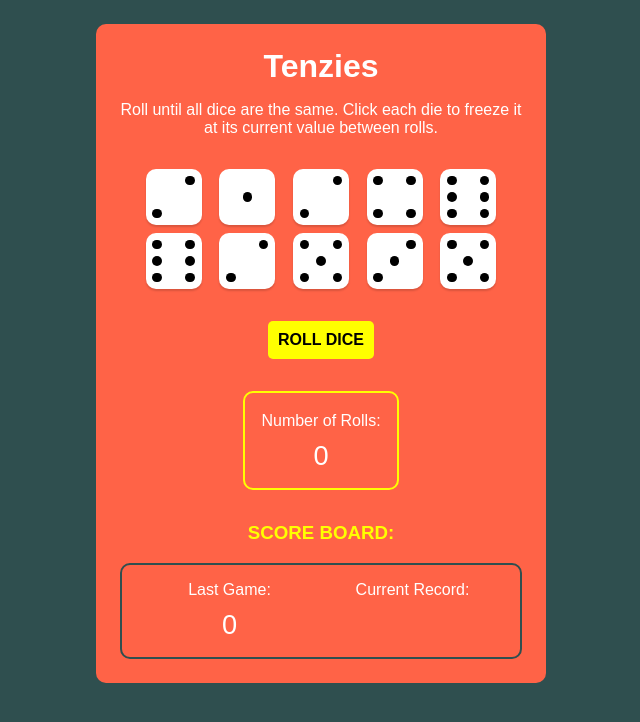
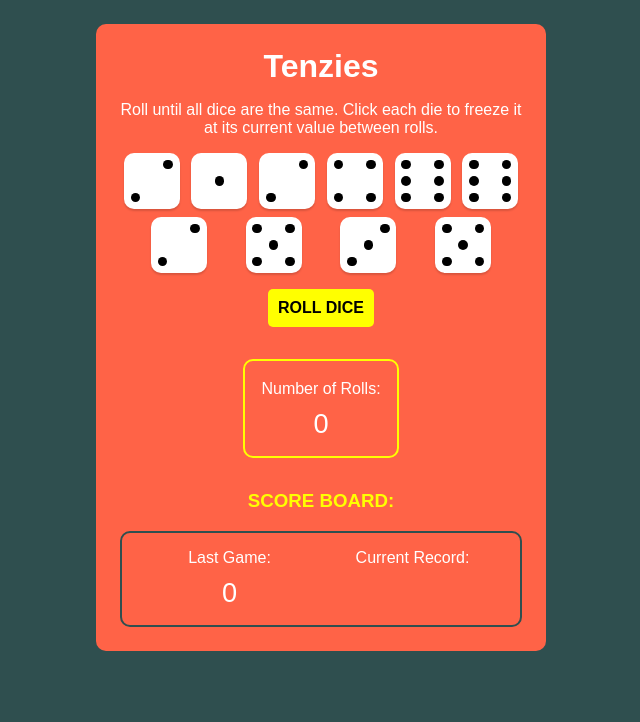
Before and after one commit to luisafalcao/tenzies-game, a React (Vite) app: page / in a window 1280 px wide. Shown: the top 722 px of the page, without its empty margins (319-959 px from the left). Built offline with nearby package versions, Linux system fonts and the light colour scheme; a web font is replaced by a local one.

Commit message:
Minor change to padding and width

```diff
--- a/src/App.css
+++ b/src/App.css
@@ -4,7 +4,7 @@
   justify-content: space-evenly;
 
   gap: 0.5rem;
-  padding: 1rem;
+  /* padding: 1rem; */
   width: 100%;
 }
 
--- a/src/index.css
+++ b/src/index.css
@@ -18,7 +18,7 @@ body {
 
 main {
   background-color: tomato;
-  min-width: 350px;
+  /* min-width: 350px; */
   max-width: 450px;
   max-height: 100vh;
   aspect-ratio: 1/1;
```
Also changed, not shown: 1 other file (tests, documents, lock files or other folders).
